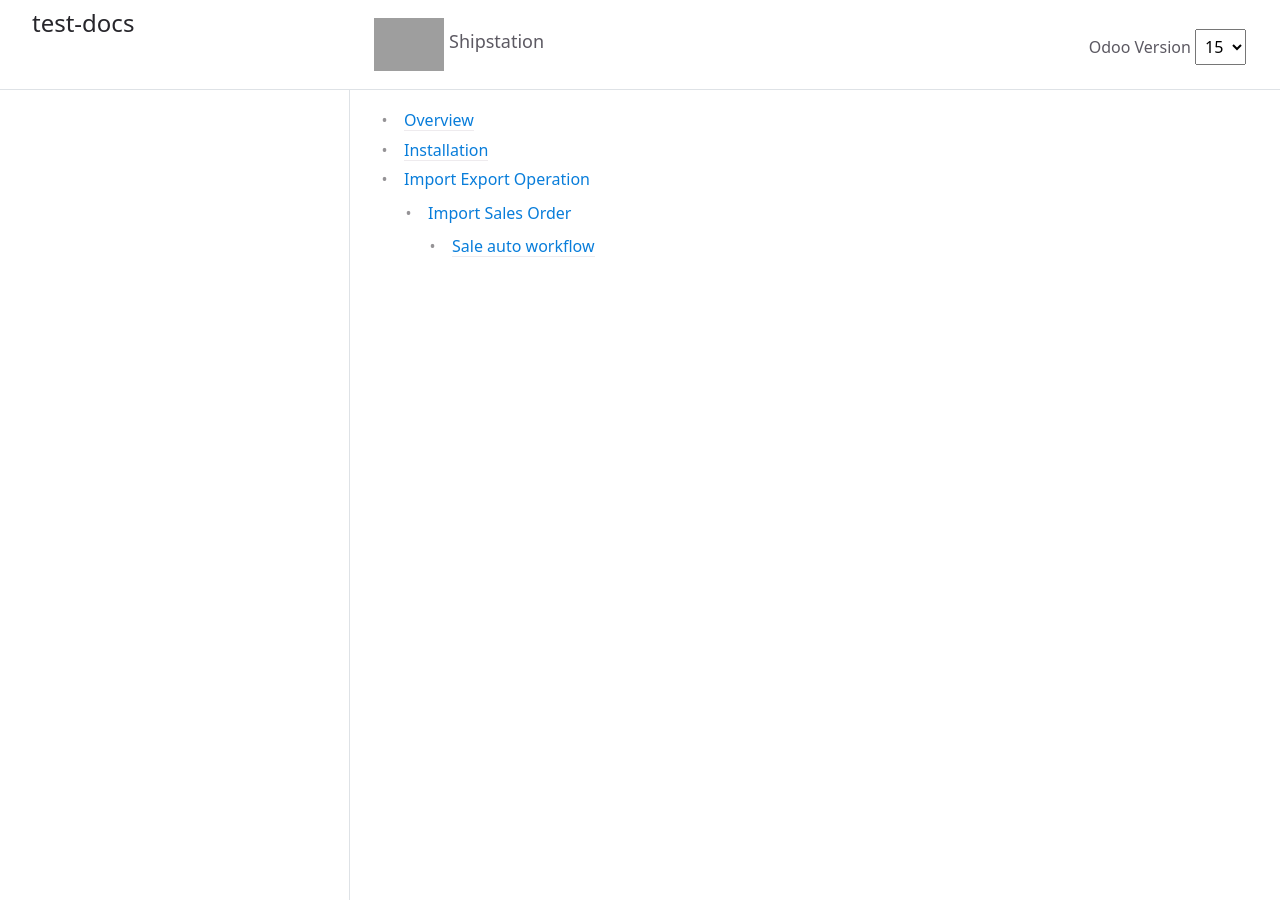
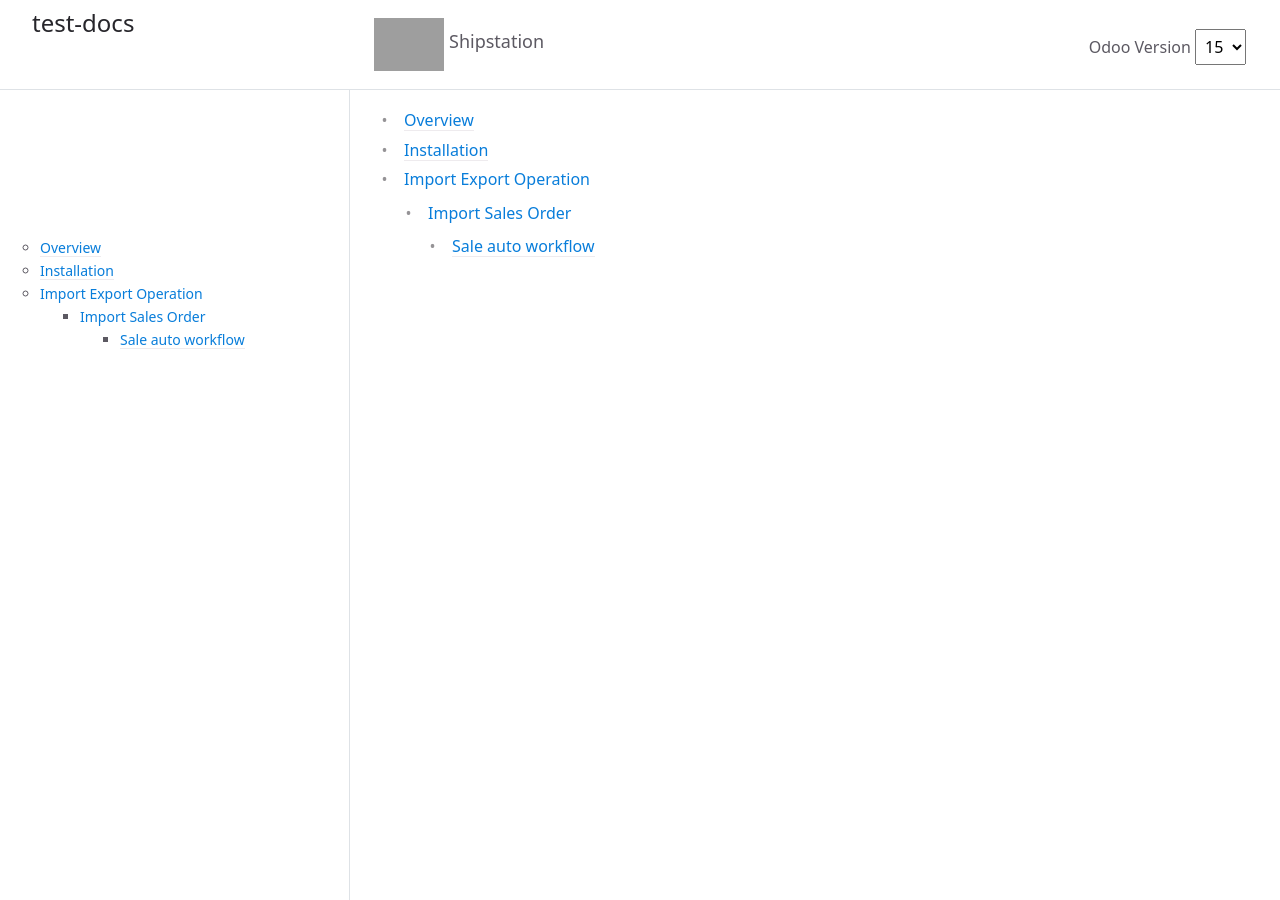
Before and after one commit to hemangb-emipro/test-docs, a Jekyll site: the page built from docs/v15/navigator.md, in a window 1280 px wide. Built offline with Jekyll 4.4.1, drawn with Linux system fonts in a browser that asks for light colours; our own code applies the rules of GitHub Pages for plain Markdown files; part of the change alters nothing that is shown.

```diff
--- a/docs/v15/navigator.md
+++ b/docs/v15/navigator.md
@@ -1,8 +1,5 @@
 ---
-layout: default
-title: Overview
-ept: 1
-nav_order: 1
+is_index: True
 ---
 
 - [Overview](overview/1-overview.md)
```
